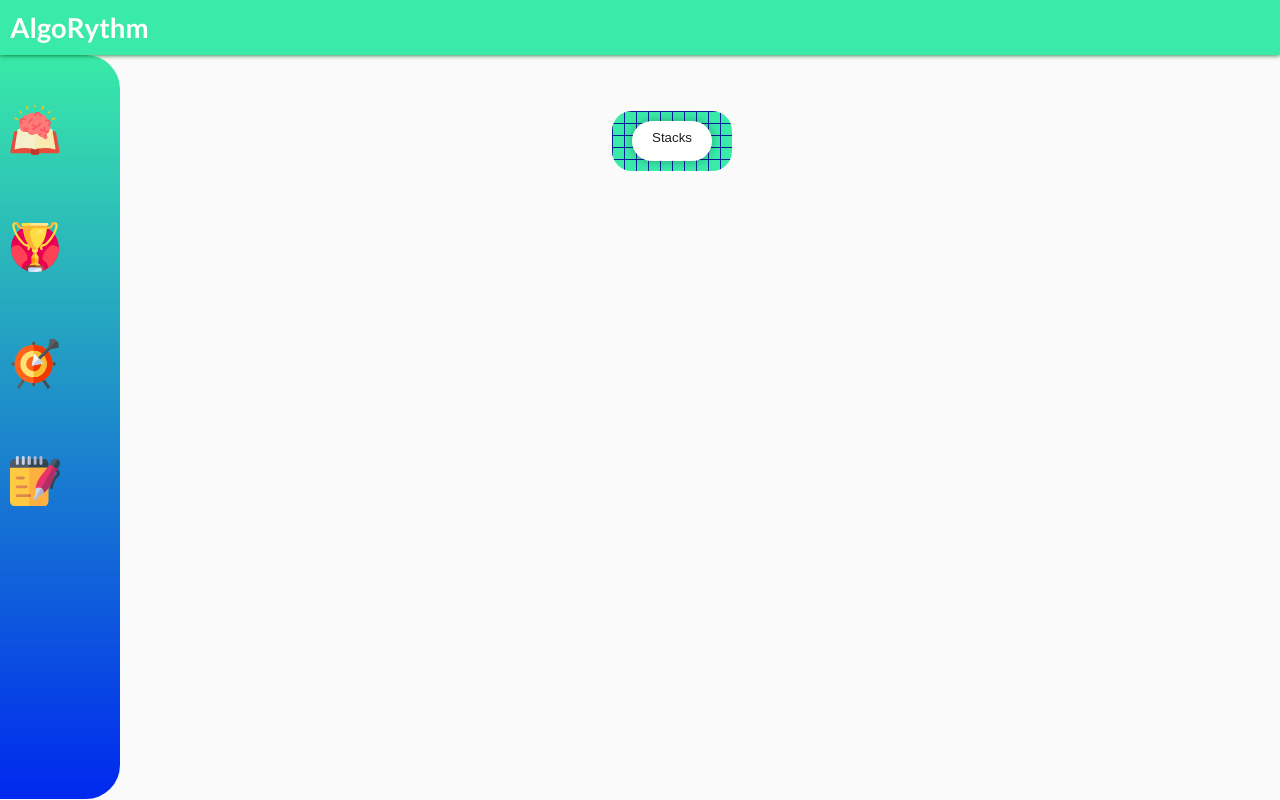
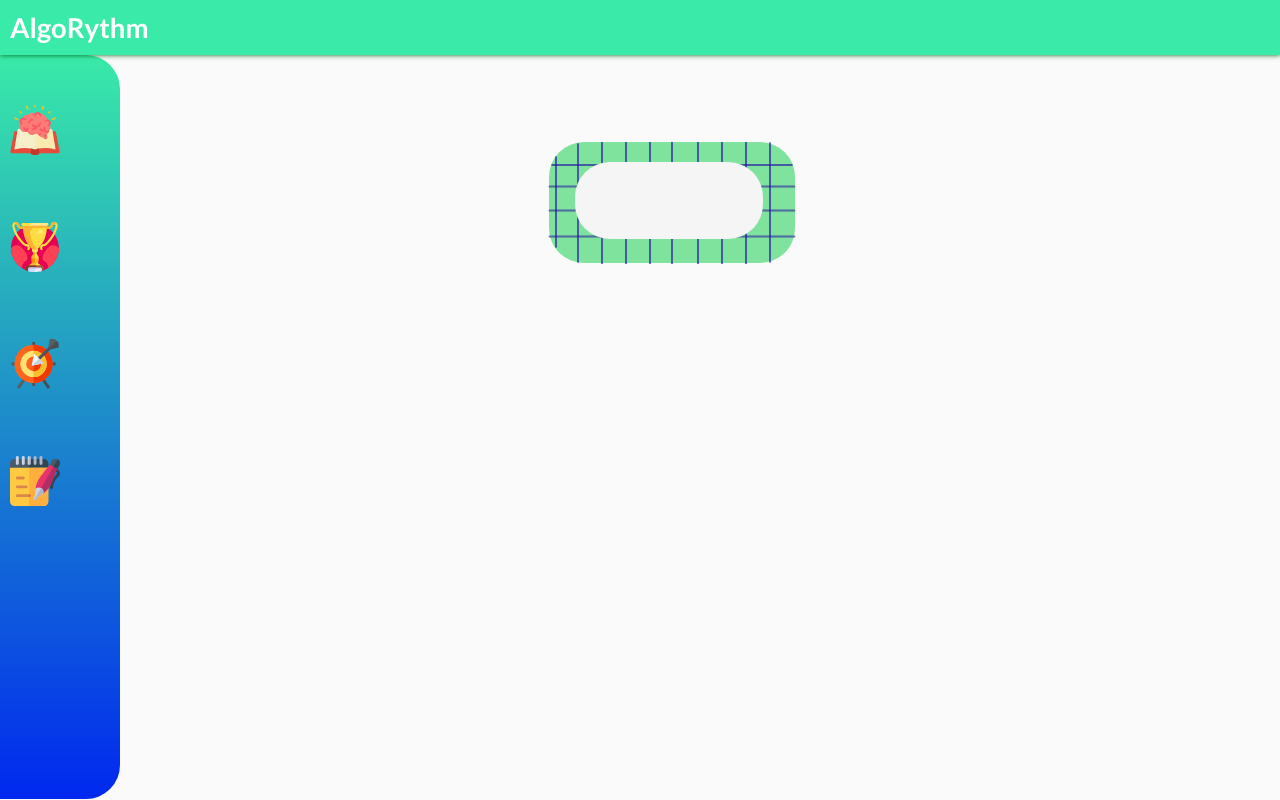
Before and after one commit to bryanr1992/AlgoRythm-main, a React (Create React App) app: page / in a window 1280 px wide. Built offline with nearby package versions, Linux system fonts and the light colour scheme.

Commit message:
adjust section component

```diff
--- a/src/components/layout/Section.css
+++ b/src/components/layout/Section.css
@@ -1,9 +1,12 @@
+@import url('https://fonts.googleapis.com/css2?family=Ubuntu+Mono:wght@700&display=swap');
+
 .section-container{
+    position: relative;
     width:100%;
     height:100%;
     display:flex;
     justify-content:center;
-    padding-top: 5%;
+    /*padding-top: 5%;*/
 }
 
 .section-child{
@@ -41,3 +44,190 @@
       repeating-linear-gradient(90deg, rgb(8, 29, 151) 0 1px, transparent 1px 100%);
     background-size: 12px 12px;
 }
+
+.section-rectangle{
+    position: absolute;
+    top: 92px;
+    width: 246px;
+    height: 121px;
+    opacity: 1;
+    border-radius: 35px;
+    background:#7FE29D;
+}
+
+.inner-rectangle{
+    position:absolute;
+    background-color: #f5f5f5;
+    top: 20px;
+    left: 26px;
+    width: 188px;
+    height: 77px;
+    border-radius: 35px;
+    opacity: 1;
+}
+
+.line {
+    position:absolute;
+    top: 14px;
+    left: 6px;
+    width: 0.23349380493164062px;
+    height: 92px;
+    border: 1px solid #2815A2;
+    border-radius:25px;
+    opacity: 0.65;
+}
+
+.line-2 {
+    position:absolute;
+    top: 1px;
+    left: 28px;
+    width: 0px;
+    height: 120px;
+    border: 1px solid #2815A2;
+    border-radius:25px;
+    opacity: 0.65;
+}
+
+.line-3 {
+    position:absolute;
+    top: 0px;
+    left: 52px;
+    width: 0px;
+    height: 122px;
+    border: 1px solid #2815A2;
+    opacity: 0.65;
+}
+
+.line-4 {
+    position:absolute;
+    top: 0px;
+    left: 76px;
+    width: 0;
+    height: 122px;
+    border: 1px solid #2815A2;
+    opacity: 0.65;
+}
+
+.line-5 {
+    position:absolute;
+    top: 0px;
+    left: 100px;
+    width: 0px;
+    height: 122px;
+    border: 1px solid #2815A2;
+    opacity: 0.65;
+}
+
+.line-6 {
+    position:absolute;
+    top: 0px;
+    left: 122px;
+    width: 0px;
+    height: 122px;
+    border: 1px solid #2815A2;
+    opacity: 0.65;
+}
+
+.line-7 {
+    position:absolute;
+    top: 0px;
+    left: 148px;
+    width: 0px;
+    height: 122px;
+    border: 1px solid #2815A2;
+    opacity: 0.65;
+}
+
+
+.line-8 {
+    position:absolute;
+    top: 0px;
+    left: 172px;
+    width: 0px;
+    height: 122px;
+    border: 1px solid #2815A2;
+    opacity: 0.65;
+}
+
+.line-9 {
+    position:absolute;
+    top: 0px;
+    left: 196px;
+    width: 0px;
+    height: 122px;
+    border: 1px solid #2815A2;
+    opacity: 0.65;
+}
+
+
+.line-10 {
+    position:absolute;
+    top: 0px;
+    left: 220px;
+    width: 0.23349380493164062px;
+    height: 121px;
+    border: 1px solid #2815A2;
+    border-radius:25px;
+    opacity: 0.65;
+}
+
+.line-11 {
+    position:absolute;
+    top: -98px;
+    left: 122px;
+    width: 0px;
+    height: 242px;
+    border: 1px solid #2815A2;
+    border-radius:25px;
+    transform: rotate(90deg);
+    opacity: 0.65;
+}
+
+
+.line-12 {
+    position:absolute;
+    top: -79px;
+    left: 122px;
+    width: 0px;
+    height: 247px;
+    border: 1px solid #2815A2;
+    border-radius:25px;
+    transform: rotate(90deg);
+    opacity: 0.65;
+}
+
+.line-13 {
+    position:absolute;
+    top: -55px;
+    left: 122px;
+    width: 0px;
+    height: 247px;
+    border: 1px solid #2815A2;
+    border-radius:25px;
+    transform: rotate(90deg);
+    opacity: 0.65;
+}
+
+
+.line-14 {
+    position:absolute;
+    top: -29px;
+    left: 122px;
+    width: 0px;
+    height: 247px;
+    border: 1px solid #2815A2;
+    border-radius:25px;
+    transform: rotate(90deg);
+    opacity: 0.65;
+}
+
+.section-p {
+    position: absolute;
+    font-family: 'Ubuntu Mono', monospace;
+    font-weight: bold;
+    font-size: 52px;
+    color:#2815A2;
+    top: -7px;
+    left: 15px;
+    border-bottom:none;
+}
--- a/src/components/layout/Section.jsx
+++ b/src/components/layout/Section.jsx
@@ -1,12 +1,27 @@
 import React from 'react';
+import { Link } from 'react-router-dom';
 import './Section.css';
 
-const Section = () => {
+const Section = ({ to, name }) => {
   return (
     <div className="section-container">
-      <div className="section-child">
-        <div className="grid">
-          <div className="section-inner-child">Stacks</div>
+      <div className="section-rectangle">
+        <div className="line"></div>
+        <div className="line-2"></div>
+        <div className="line-3"></div>
+        <div className="line-4"></div>
+        <div className="line-5"></div>
+        <div className="line-6"></div>
+        <div className="line-7"></div>
+        <div className="line-8"></div>
+        <div className="line-9"></div>
+        <div className="line-10"></div>
+        <div className="line-11"></div>
+        <div className="line-12"></div>
+        <div className="line-13"></div>
+        <div className="line-14"></div>
+        <div className="inner-rectangle">
+          <Link className="section-p" to={to}>{name}</Link>
         </div>
       </div>
     </div>
--- a/src/components/pages/Outline.jsx
+++ b/src/components/pages/Outline.jsx
@@ -1,33 +1,15 @@
 import React, { useEffect } from 'react';
+import { Link } from 'react-router-dom';
+import Section from '../layout/Section';
 import './Outline.css';
-import { Link } from 'react-router-dom';
 
 const Outline = () => {
   const changeIndex = () => {};
 
-//   useEffect(() => {
-//     const changeIndex = () => {
-//       const element = document.querySelector('.main-container');
-//       element.style.zIndex= 1;
-//       //console.log(element.style.zIndex);
-//     };
-//     changeIndex();
-//   }, []);
-
   return (
     <React.Fragment>
-      <ol class="gradient-list">
-        <li>
-          <Link to="/stacks">Stacks</Link>
-        </li>
-        <li>Insert link.</li>
-        <li>Insert link</li>
-        <li>Insert link.</li>
-        <li>Insert link.</li>
-        <li>Insert link.</li>
-        <li>Insert link.</li>
-        <li>Insert link.</li>
-      </ol>
+      <Section to="/stacks" name="Stacks" />
+      <Section to="/queues" name="Queues" />
     </React.Fragment>
   );
 };
```
